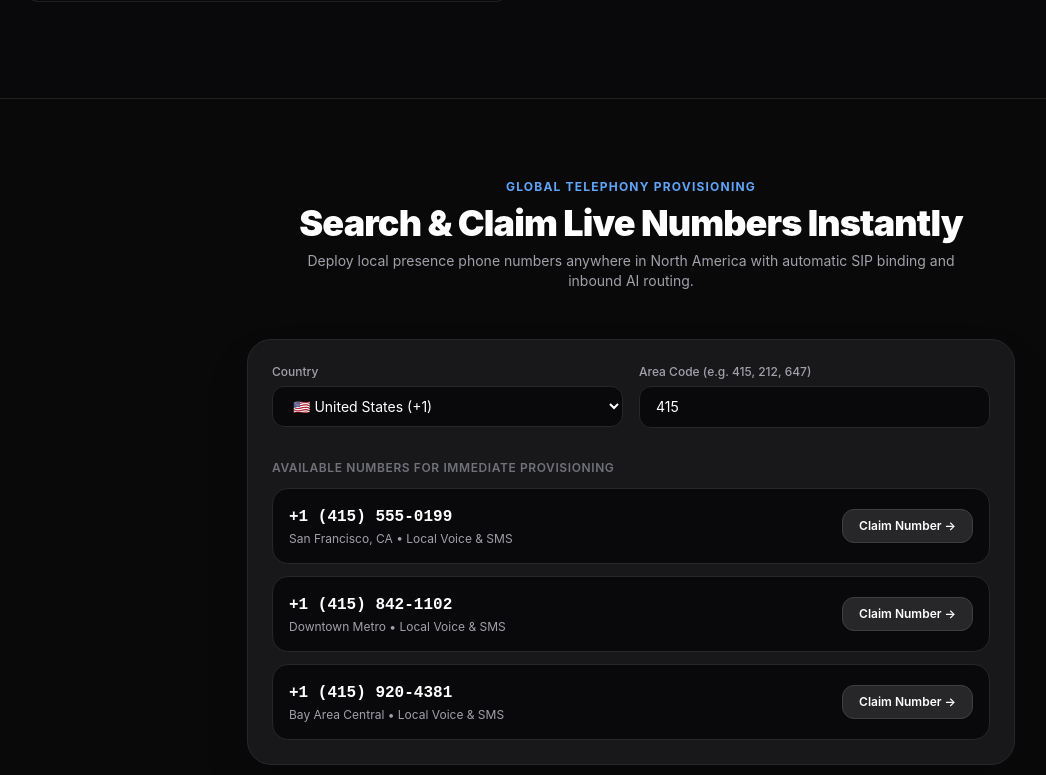
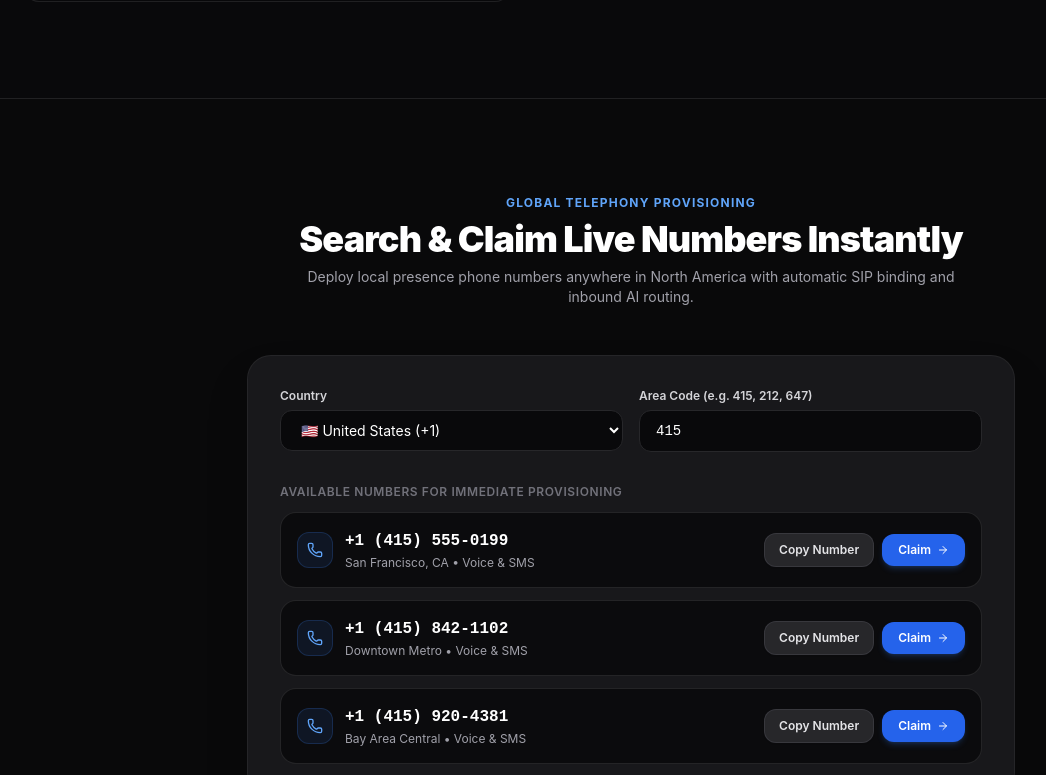
Before and after one commit to puneetnith28/Talkie, a Next.js app in the folder apps/web/: page / in a window 1280 px wide. Shown: the part 1774-2549 px from the top of the page, without its empty margins (9-1055 px from the left). Built offline with nearby package versions, Linux system fonts and the light colour scheme.

Commit message:
feat: improve interactive cta buttons and claim destinations with feedback

```diff
--- a/apps/web/src/components/marketing/number-search-demo.tsx
+++ b/apps/web/src/components/marketing/number-search-demo.tsx
@@ -1,26 +1,28 @@
 'use client';
 
 import React, { useState } from 'react';
+import Link from 'next/link';
+import { Phone, Check, ArrowRight } from 'lucide-react';
 
 export function NumberSearchDemo() {
   const [country, setCountry] = useState('US');
   const [areaCode, setAreaCode] = useState('415');
-  const [copied, setCopied] = useState<string | null>(null);
+  const [claimed, setClaimed] = useState<string | null>(null);
 
   const sampleNumbers = [
-    { number: `+1 (${areaCode || '415'}) 555-0199`, locality: 'San Francisco, CA', type: 'Local Voice & SMS' },
-    { number: `+1 (${areaCode || '415'}) 842-1102`, locality: 'Downtown Metro', type: 'Local Voice & SMS' },
-    { number: `+1 (${areaCode || '415'}) 920-4381`, locality: 'Bay Area Central', type: 'Local Voice & SMS' },
+    { number: `+1 (${areaCode || '415'}) 555-0199`, locality: 'San Francisco, CA', type: 'Voice & SMS' },
+    { number: `+1 (${areaCode || '415'}) 842-1102`, locality: 'Downtown Metro', type: 'Voice & SMS' },
+    { number: `+1 (${areaCode || '415'}) 920-4381`, locality: 'Bay Area Central', type: 'Voice & SMS' },
   ];
 
-  const handleCopy = (num: string) => {
+  const handleClaim = (num: string) => {
     navigator.clipboard?.writeText(num);
-    setCopied(num);
-    setTimeout(() => setCopied(null), 2000);
+    setClaimed(num);
+    setTimeout(() => setClaimed(null), 2500);
   };
 
   return (
-    <section id="features" className="py-20 bg-zinc-950/60 border-t border-zinc-800/80">
+    <section id="features" className="py-24 bg-zinc-950/60 border-t border-zinc-800/80 font-sans">
       <div className="max-w-7xl mx-auto px-4 sm:px-6 lg:px-8">
         <div className="text-center max-w-2xl mx-auto mb-12">
           <h2 className="text-xs font-bold uppercase tracking-widest text-blue-400 mb-2">
@@ -29,20 +31,20 @@ export function NumberSearchDemo() {
           <h3 className="text-3xl sm:text-4xl font-black text-white tracking-tight">
             Search & Claim Live Numbers Instantly
           </h3>
-          <p className="text-sm text-zinc-400 mt-2">
+          <p className="text-sm text-zinc-400 mt-2 font-normal">
             Deploy local presence phone numbers anywhere in North America with automatic SIP binding and inbound AI routing.
           </p>
         </div>
 
-        <div className="max-w-3xl mx-auto p-6 rounded-3xl bg-zinc-900 border border-zinc-800 shadow-2xl space-y-6">
+        <div className="max-w-3xl mx-auto p-6 sm:p-8 rounded-3xl bg-zinc-900 border border-zinc-800/90 shadow-2xl space-y-6 backdrop-blur-xl">
           {/* Controls row */}
           <div className="flex flex-col sm:flex-row gap-4">
             <div className="flex-1">
-              <label className="block text-xs font-medium text-zinc-400 mb-1.5">Country</label>
+              <label className="block text-xs font-semibold text-zinc-300 mb-1.5">Country</label>
               <select
                 value={country}
                 onChange={(e) => setCountry(e.target.value)}
-                className="w-full bg-zinc-950 border border-zinc-800 rounded-xl px-4 py-2.5 text-sm text-white focus:outline-none focus:border-blue-500 transition"
+                className="w-full bg-zinc-950 border border-zinc-800 rounded-xl px-4 py-2.5 text-sm text-white focus:outline-none focus:border-blue-500 transition cursor-pointer"
               >
                 <option value="US">🇺🇸 United States (+1)</option>
                 <option value="CA">🇨🇦 Canada (+1)</option>
@@ -50,14 +52,14 @@ export function NumberSearchDemo() {
             </div>
 
             <div className="flex-1">
-              <label className="block text-xs font-medium text-zinc-400 mb-1.5">Area Code (e.g. 415, 212, 647)</label>
+              <label className="block text-xs font-semibold text-zinc-300 mb-1.5">Area Code (e.g. 415, 212, 647)</label>
               <input
                 type="text"
                 maxLength={3}
                 placeholder="415"
                 value={areaCode}
                 onChange={(e) => setAreaCode(e.target.value.replace(/\D/g, ''))}
-                className="w-full bg-zinc-950 border border-zinc-800 rounded-xl px-4 py-2.5 text-sm text-white focus:outline-none focus:border-blue-500 transition"
+                className="w-full bg-zinc-950 border border-zinc-800 rounded-xl px-4 py-2.5 text-sm text-white focus:outline-none focus:border-blue-500 transition font-mono"
               />
             </div>
           </div>
@@ -68,24 +70,48 @@ export function NumberSearchDemo() {
               Available Numbers for Immediate Provisioning
             </div>
 
-            {sampleNumbers.map((item) => (
+            {sampleNumbers.map((item) => {
+              const isClaimed = claimed === item.number;
+              return (
                 <div
                   key={item.number}
-                className="p-4 rounded-2xl bg-zinc-950 border border-zinc-800 flex items-center justify-between gap-4 hover:border-zinc-700 transition"
+                  className="p-4 rounded-2xl bg-zinc-950/80 border border-zinc-800/90 flex flex-col sm:flex-row sm:items-center justify-between gap-4 hover:border-zinc-700 transition"
                 >
+                  <div className="flex items-center gap-3">
+                    <div className="w-9 h-9 rounded-xl bg-blue-500/10 border border-blue-500/20 flex items-center justify-center text-blue-400 shrink-0">
+                      <Phone className="size-4" />
+                    </div>
                     <div>
                       <div className="text-base font-bold text-white font-mono">{item.number}</div>
                       <div className="text-xs text-zinc-400 mt-0.5">{item.locality} • {item.type}</div>
                     </div>
+                  </div>
 
+                  <div className="flex items-center gap-2">
                     <button
-                  onClick={() => handleCopy(item.number)}
-                  className="px-4 py-2 rounded-xl bg-zinc-800 hover:bg-zinc-700 text-xs font-semibold text-white border border-zinc-700 transition shadow-sm"
+                      onClick={() => handleClaim(item.number)}
+                      className="flex-1 sm:flex-none px-3.5 py-2 rounded-xl bg-zinc-800 hover:bg-zinc-750 text-xs font-semibold text-zinc-200 border border-zinc-700/70 transition shadow-sm flex items-center justify-center gap-1.5 cursor-pointer"
                     >
-                  {copied === item.number ? '✓ Copied' : 'Claim Number →'}
+                      {isClaimed ? (
+                        <>
+                          <Check className="size-3.5 text-emerald-400" />
+                          <span className="text-emerald-400">Copied</span>
+                        </>
+                      ) : (
+                        <span>Copy Number</span>
+                      )}
                     </button>
+                    <Link
+                      href="/dashboard/numbers"
+                      className="flex-1 sm:flex-none px-4 py-2 rounded-xl bg-blue-600 hover:bg-blue-500 text-xs font-semibold text-white transition shadow-md shadow-blue-500/20 flex items-center justify-center gap-1.5"
+                    >
+                      <span>Claim</span>
+                      <ArrowRight className="size-3" />
+                    </Link>
                   </div>
-            ))}
+                </div>
+              );
+            })}
           </div>
         </div>
       </div>
```
Lines whose indentation alone changed are shown as unchanged.
